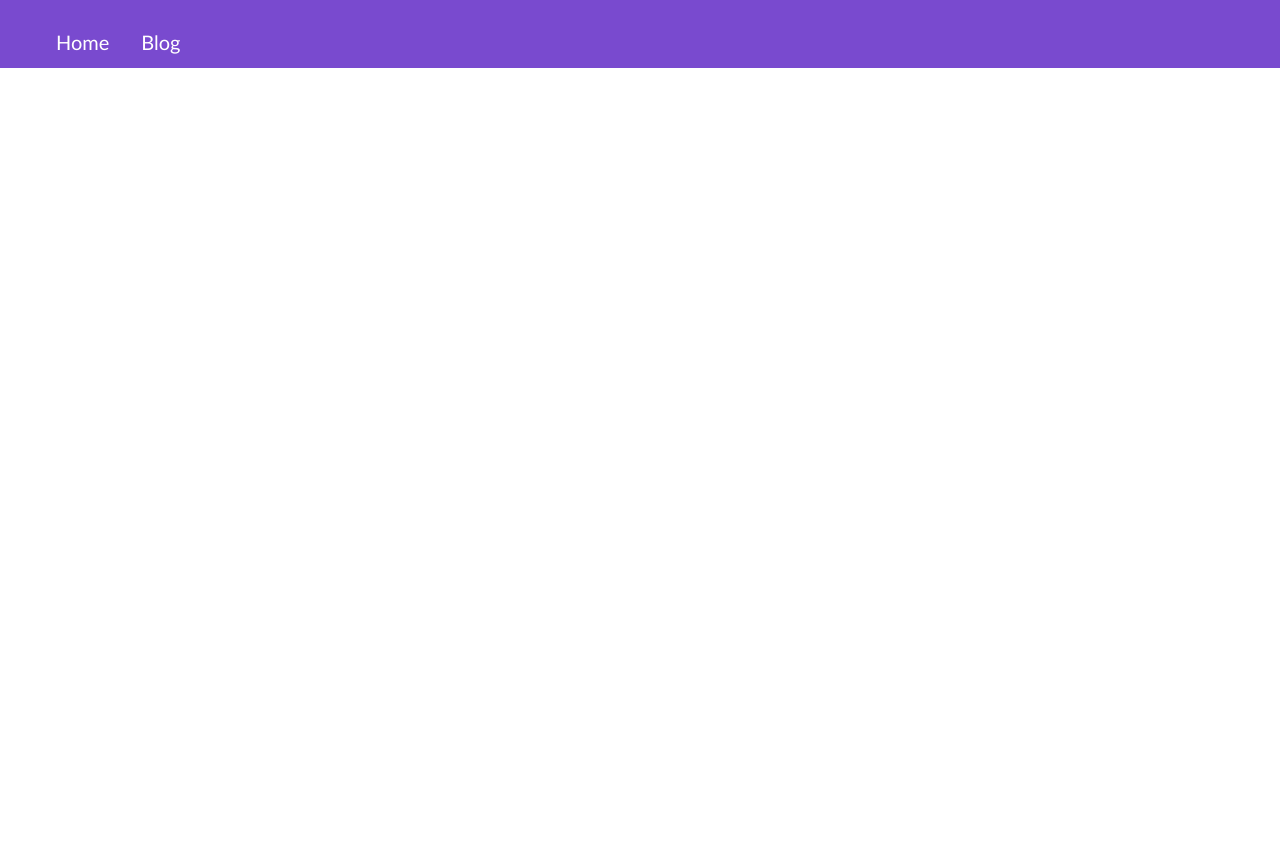
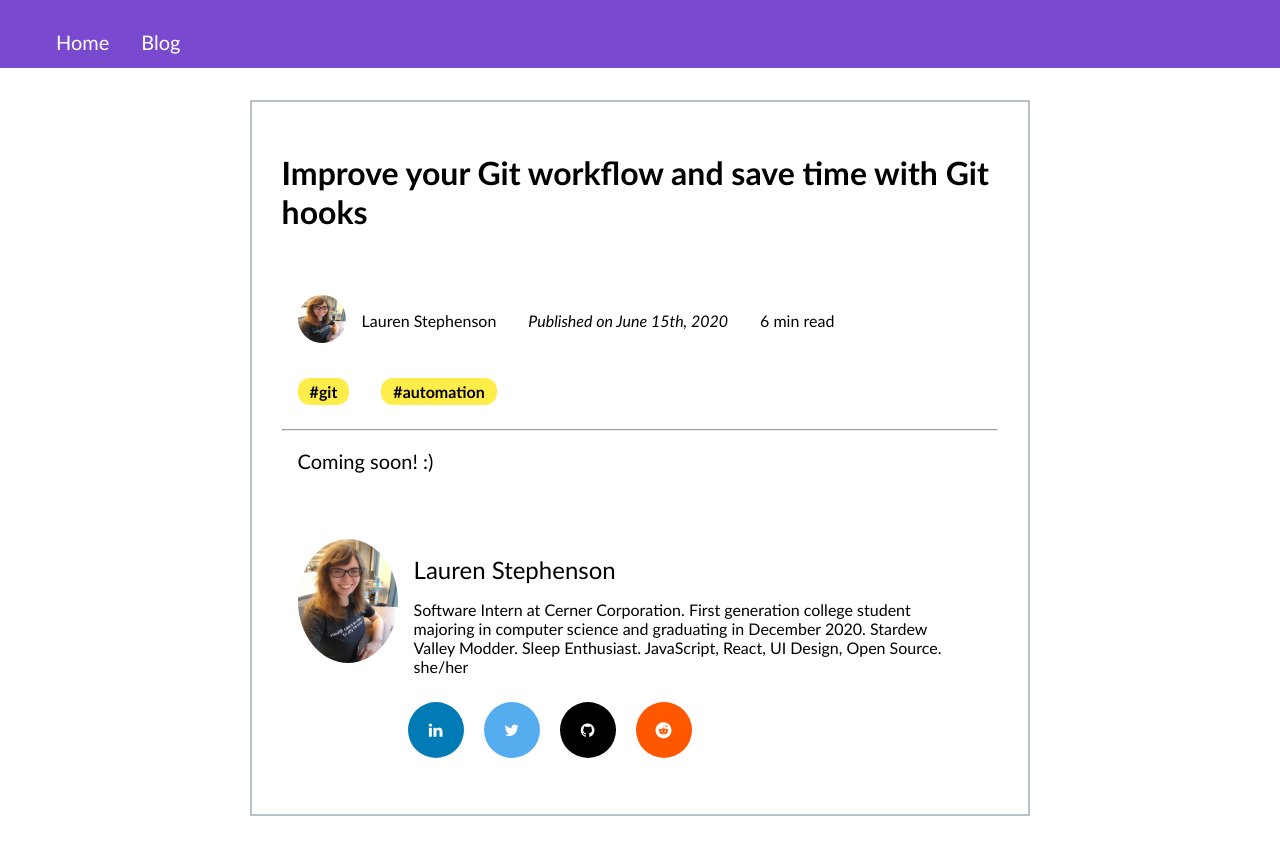
Before and after one commit to CompSciLauren/compscilauren.github.io, a React (Create React App) app: page /blog/TempArticle0615 in a window 1280 px wide. Shown: the top 854 px of the page. Before the commit the page ends 800 px from the top, so only its background shows below. Built offline with nearby package versions, Linux system fonts and the light colour scheme.

Commit message:
Add temporary blog post page

```diff
--- a/src/App.js
+++ b/src/App.js
@@ -4,6 +4,7 @@ import "./index.css";
 import home from "./home/home.js";
 import blog from "./blog/blog.js";
 import Article0608 from "./blog/articles/2020-june/Article0608.jsx";
+import TempArticle0615 from "./blog/articles/2020-june/TempArticle0615.jsx";
 
 function App() {
   return (
@@ -29,6 +30,7 @@ function App() {
           path="/blog/improve-your-git-workflow-and-save-time-with-git-hooks"
           component={Article0608}
         />
+        <Route path="/blog/TempArticle0615" component={TempArticle0615}></Route>
       </main>
     </Router>
   );
--- /dev/null
+++ b/src/blog/articles/2020-june/TempArticle0615.jsx
@@ -0,0 +1,30 @@
+import React from "react";
+import "../../blog.css";
+import "../../../home/home.css";
+import BlogProfile from "../../../components/BlogProfile";
+import BlogProfileTop from "../../../components/BlogProfileTop";
+import Tag from "../../../components/Tag";
+
+function TempArticle0615() {
+  return (
+    <>
+      <main id="main-content">
+        <div className="blog-page-wrap">
+          <h1>Improve your Git workflow and save time with Git hooks</h1>
+          <BlogProfileTop date="June 15th, 2020" readTime="6 min" />
+          <div className="tag-container">
+            <Tag title="git" />
+            <Tag title="automation" />
+          </div>
+          <hr></hr>
+          <div style={{ lineHeight: "28px" }}>
+            <p>Coming soon! :)</p>
+          </div>
+          <BlogProfile />
+        </div>
+      </main>
+    </>
+  );
+}
+
+export default TempArticle0615;
--- a/src/blog/blog.js
+++ b/src/blog/blog.js
@@ -15,8 +15,13 @@ function blog() {
               <BlogArticle
                 title="Improve your Git workflow and save time with Git hooks"
                 date="June 15th, 2020"
+                link="/blog/TempArticle0615"
+              />
+              {/* <BlogArticle
+                title="Improve your Git workflow and save time with Git hooks"
+                date="June 15th, 2020"
                 link="/blog/improve-your-git-workflow-and-save-time-with-git-hooks"
-              />
+              /> */}
               {/* <BlogArticle
                 title="Building a simple clock-in clock-out web app using React"
                 date="June 22nd, 2020"
--- a/src/home/home.js
+++ b/src/home/home.js
@@ -144,10 +144,15 @@ function home() {
               title="Recent Post Title 4"
               date="June 22nd, 2020"
             ></BlogPost> */}
-            <BlogPost
+            {/* <BlogPost
               title="Improve your Git workflow and save time with Git hooks"
               date="June 15th, 2020"
               link="/blog/improve-your-git-workflow-and-save-time-with-git-hooks"
+            ></BlogPost> */}
+            <BlogPost
+              title="Improve your Git workflow and save time with Git hooks"
+              date="Coming soon, on June 15th, 2020"
+              link="/blog/TempArticle0615"
             ></BlogPost>
             <a href="/blog">
               <button className="Header-btn">See all blog posts ></button>
```
